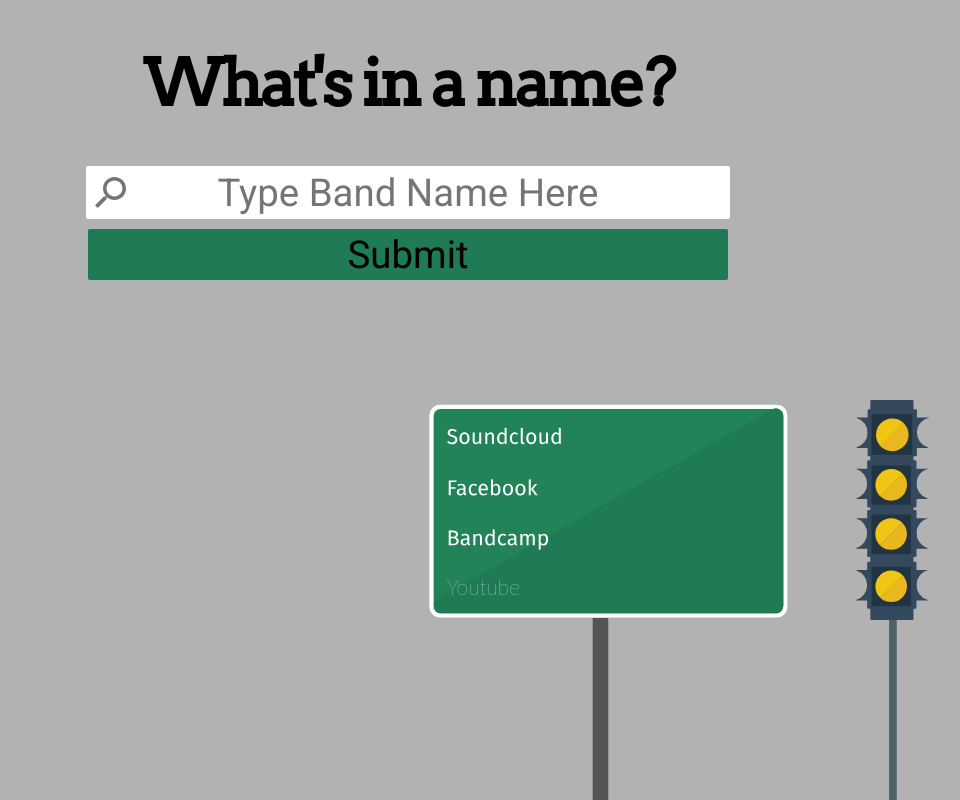
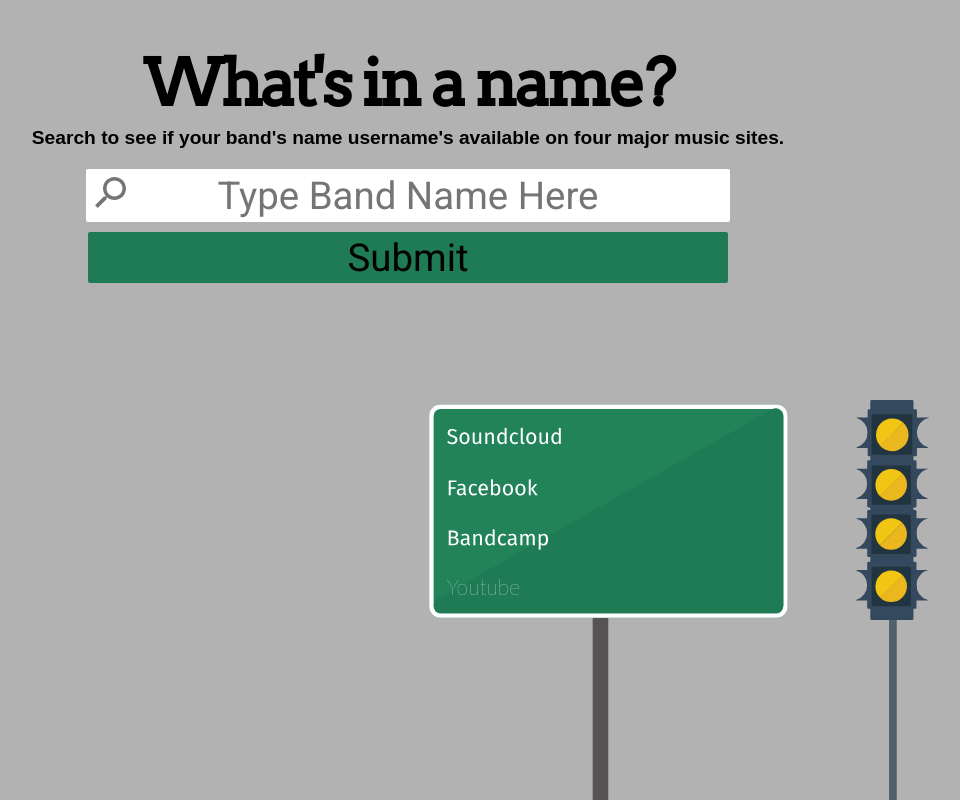
Before and after one commit to IAmNatch/What-s-in-a-Name-V2, a React (Create React App) app in the folder front/: page / in a window 1280 px wide. Shown: the whole page, without its empty margins (232-1192 px from the left). Built offline with nearby package versions, Linux system fonts and the light colour scheme; a web font is replaced by a local one.

Commit message:
Added h3!

```diff
--- a/front/src/App.css
+++ b/front/src/App.css
@@ -13,6 +13,15 @@
 
     color: #000000;
 }
+
+h3 {
+    text-align: center;
+    margin-top: -3vw;
+    font-size: 1.5vw;
+    margin-bottom: 1.5vw;
+}
+
+
 
 .submit-text {
     font-family: 'Roboto', sans-serif;
--- a/front/src/App.js
+++ b/front/src/App.js
@@ -79,6 +79,7 @@
       <div className="App">
         <header className="App-header">
           <h1 className="App-title">What's in a name?</h1>
+          <h3>Search to see if your band's name username's available on four major music sites.</h3>
         </header>
         <div className="App">
             <BigInput handleSubmit={submitHandler} handleInputChange={this.handleInputChange} currentText={this.state.currentText} errorMessage={this.state.errorMessage} placeHolder='Type Band Name Here' />
```
